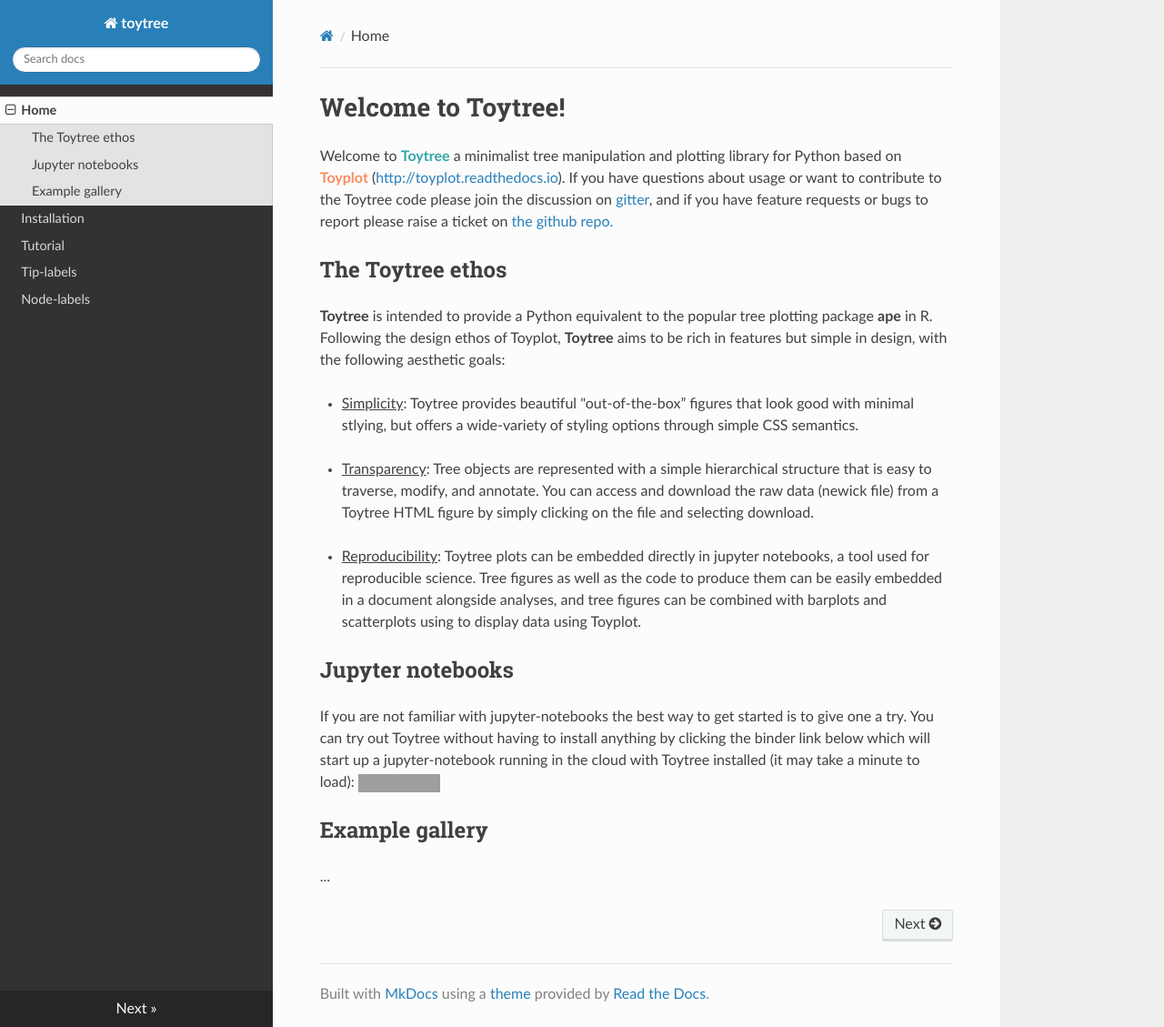
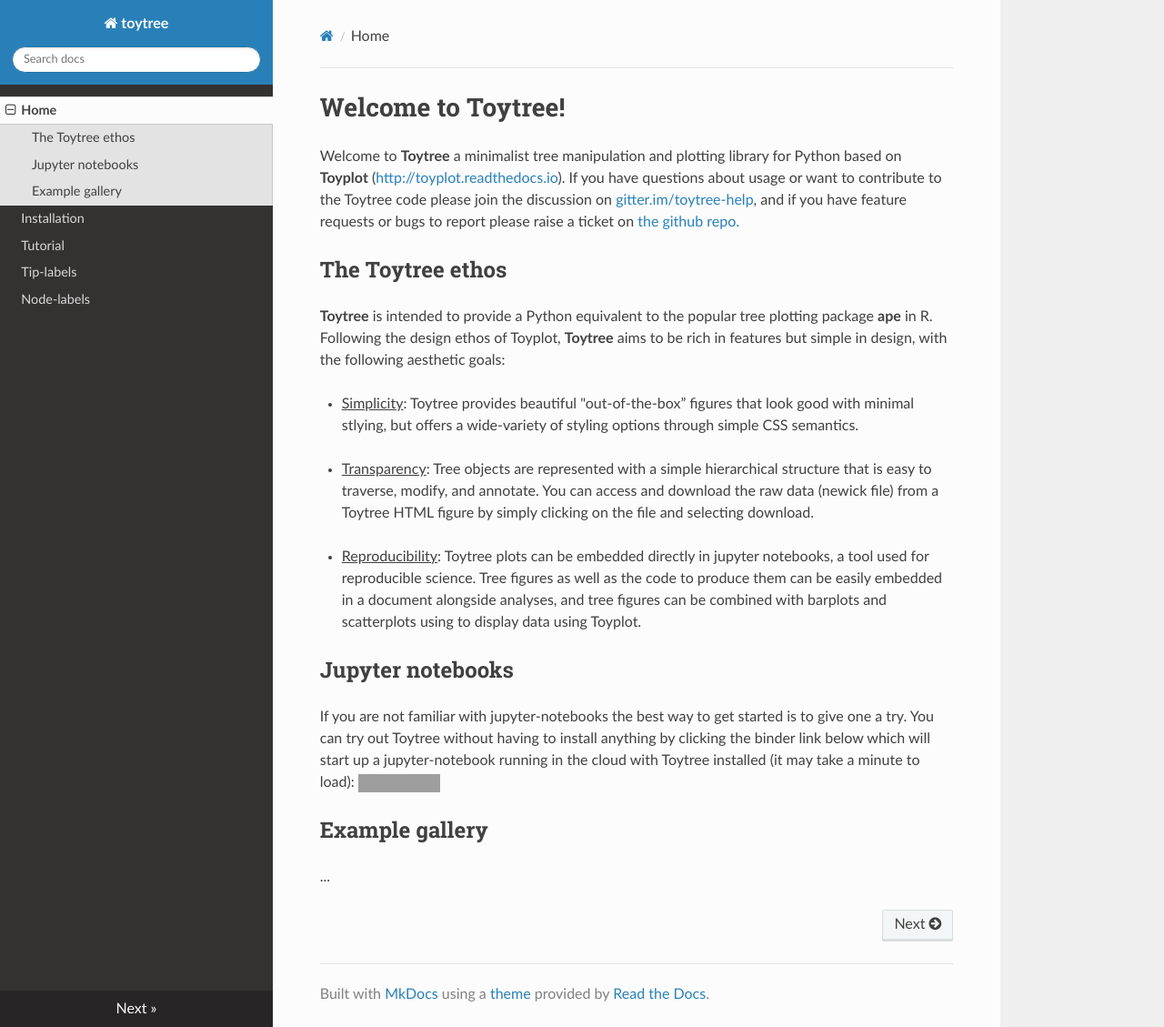
Before and after one commit to eaton-lab/toytree, an MkDocs documentation site: the page built from docs/index.md, in a window 1280 px wide and 1129 px high. Shown: the whole window at 91% size. Built offline with MkDocs 1.6.1, drawn with Linux system fonts in a browser that asks for light colours; nearby versions of some CDN libraries; old or Windows-style settings are respelled for this version of MkDocs; some of the changed lines change nothing that is shown; grey boxes are pictures that could not be loaded.

Commit message:
cosmetic

```diff
--- a/docs/index.md
+++ b/docs/index.md
@@ -1,8 +1,8 @@
 # Welcome to Toytree!
 
 
-Welcome to <span style="color:rgba(20%,65%,65%)">**Toytree**</span> a minimalist tree manipulation and plotting library for Python based on <span style="color:rgba(98%,55%,38%)">**Toyplot**</span> ([http://toyplot.readthedocs.io](http://toyplot.rtfd.io)).
-If you have questions about usage or want to contribute to the Toytree code please join the discussion on [gitter](https://gitter.im/toytree-help/Lobby), and if you have feature requests or bugs to report please raise a ticket on [the github repo.](http://github.com/eaton-lab/toytree)
+<!-- Welcome to <span style="color:rgba(20%,65%,65%)">**Toytree**</span> a minimalist tree manipulation and plotting library for Python based on <span style="color:rgba(98%,55%,38%)">**Toyplot**</span> ([http://toyplot.readthedocs.io](http://toyplot.rtfd.io)).  -->
+Welcome to **Toytree** a minimalist tree manipulation and plotting library for Python based on **Toyplot** ([http://toyplot.readthedocs.io](http://toyplot.rtfd.io)). If you have questions about usage or want to contribute to the Toytree code please join the discussion on [gitter.im/toytree-help](https://gitter.im/toytree-help/Lobby), and if you have feature requests or bugs to report please raise a ticket on [the github repo.](http://github.com/eaton-lab/toytree)
 
 
 ## The Toytree ethos
```
